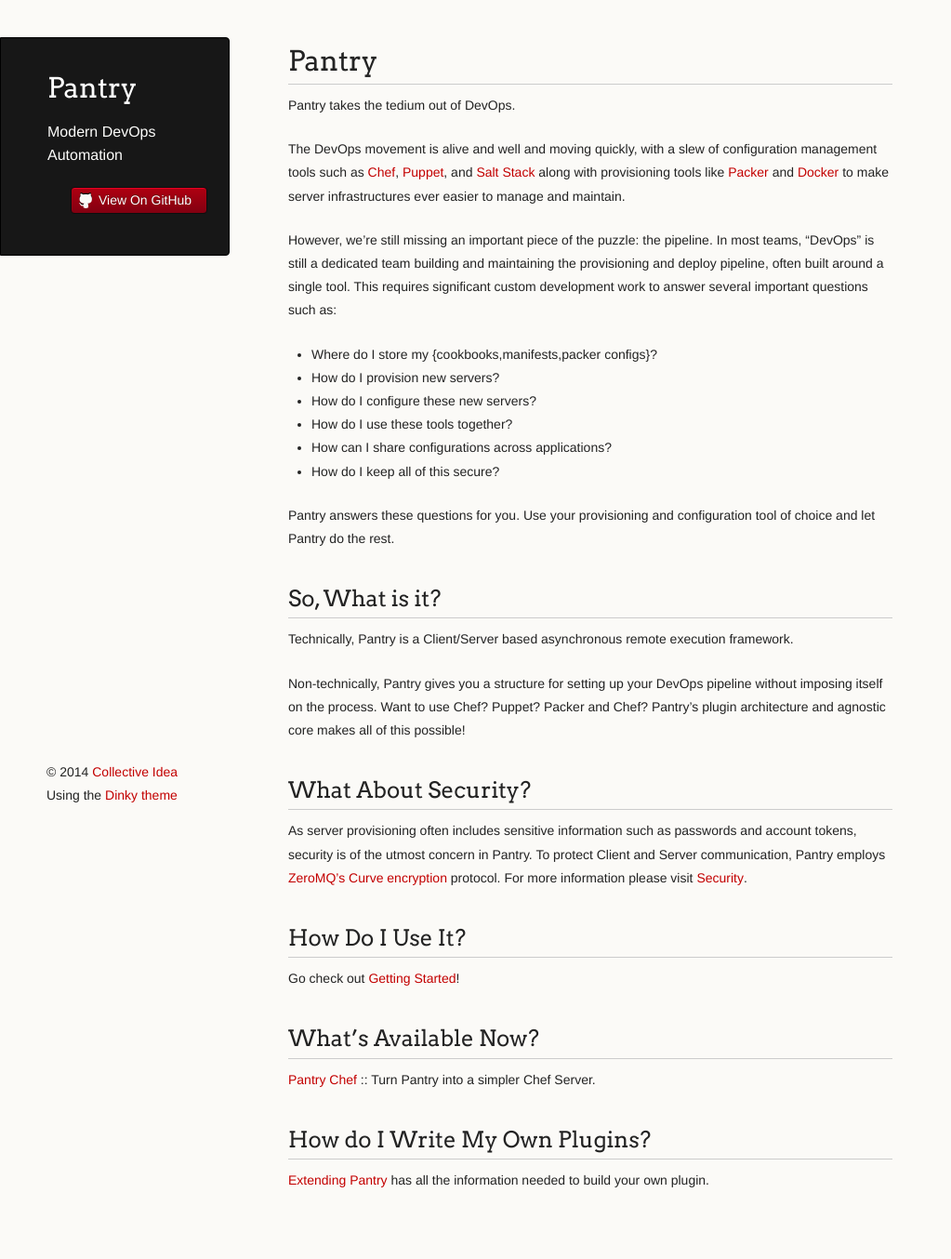
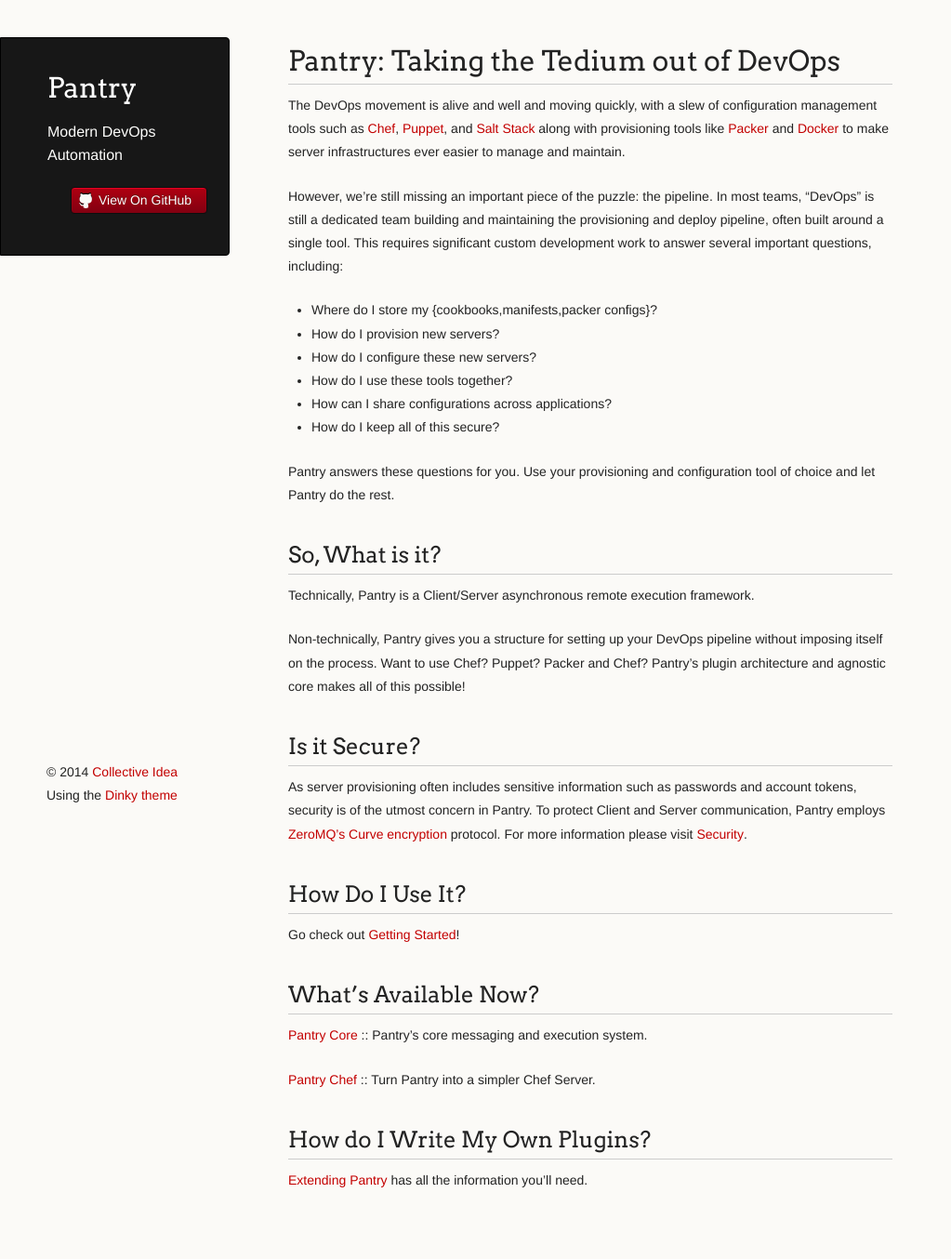
Before and after one commit to pantry/pantry.github.io, a Jekyll site: the page built from index.markdown, in a window 1280 px wide. Shown: the whole page at 93% size, without its empty margins (0-1023 px from the left). Built offline with Jekyll 4.4.1, drawn with Linux system fonts in a browser that asks for light colours; comment, search, counter and statistics services are not loaded.

Commit message:
Tweaking the front page

```diff
--- a/index.markdown
+++ b/index.markdown
@@ -1,17 +1,14 @@
 ---
 layout: default
 title: Pantry
-github: pantry
 summary: Modern DevOps Automation
 ---
 
-# Pantry
-
-Pantry takes the tedium out of DevOps.
+# Pantry: Taking the Tedium out of DevOps
 
 The DevOps movement is alive and well and moving quickly, with a slew of configuration management tools such as [Chef](http://www.getchef.com/chef/), [Puppet](http://puppetlabs.com/), and [Salt Stack](http://www.saltstack.com/) along with provisioning tools like [Packer](http://www.packer.io/) and [Docker](https://www.docker.io/) to make server infrastructures ever easier to manage and maintain.
 
-However, we're still missing an important piece of the puzzle: the pipeline. In most teams, "DevOps" is still a dedicated team building and maintaining the provisioning and deploy pipeline, often built around a single tool. This requires significant custom development work to answer several important questions such as:
+However, we're still missing an important piece of the puzzle: the pipeline. In most teams, "DevOps" is still a dedicated team building and maintaining the provisioning and deploy pipeline, often built around a single tool. This requires significant custom development work to answer several important questions, including:
 
 * Where do I store my {cookbooks,manifests,packer configs}?
 * How do I provision new servers?
@@ -24,11 +21,11 @@ Pantry answers these questions for you. Use your provisioning and configuration
 
 ## So, What is it?
 
-Technically, Pantry is a Client/Server based asynchronous remote execution framework.
+Technically, Pantry is a Client/Server asynchronous remote execution framework.
 
 Non-technically, Pantry gives you a structure for setting up your DevOps pipeline without imposing itself on the process. Want to use Chef? Puppet? Packer and Chef? Pantry's plugin architecture and agnostic core makes all of this possible!
 
-## What About Security?
+## Is it Secure?
 
 As server provisioning often includes sensitive information such as passwords and account tokens, security is of the utmost concern in Pantry. To protect Client and Server communication, Pantry employs [ZeroMQ's](http://zeromq.org/) [Curve encryption](http://curvezmq.org/) protocol. For more information please visit [Security](/security.html).
 
@@ -39,8 +36,10 @@ Go check out [Getting Started](/getting_started.html)!
 
 ## What's Available Now?
 
+[Pantry Core](/core) :: Pantry's core messaging and execution system.
+
 [Pantry Chef](/chef) :: Turn Pantry into a simpler Chef Server.
 
 ## How do I Write My Own Plugins?
 
-[Extending Pantry](/core/extending.html) has all the information needed to build your own plugin.
+[Extending Pantry](/core/extending.html) has all the information you'll need.
```
